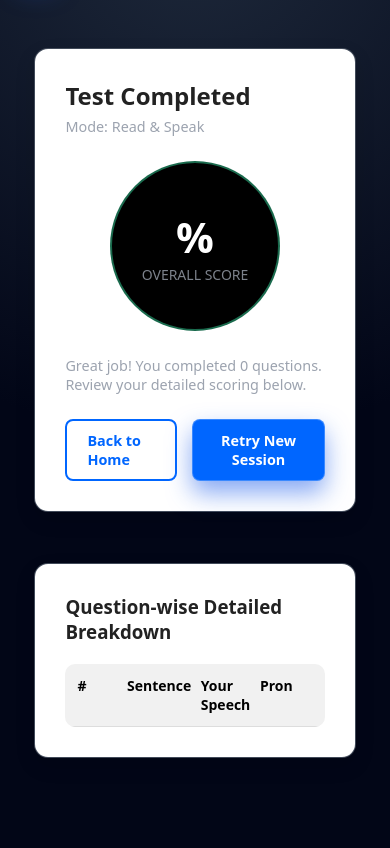
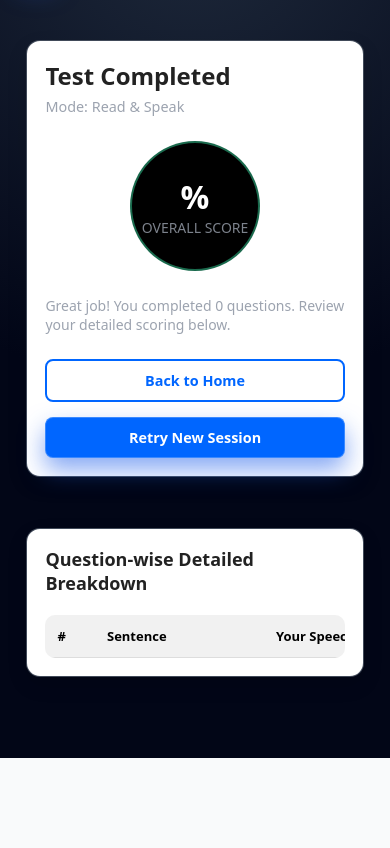
Before and after one commit to arvind88765/communication-test-ai, a Flask app: template templates/result.html in a window 390 px wide. Shown: the part 86-934 px from the top of the page. After the commit the page ends 844 px from the top, so only its background shows below. Run offline with Flask 3, Linux system fonts and the light colour scheme; the template is opened without the code that fills it, so the values that code supplies are empty.

Commit message:
Update result.html

```diff
--- a/templates/result.html
+++ b/templates/result.html
@@ -32,7 +32,6 @@
       <button id="retryBtn" class="primary-btn">Retry New Session</button>
     </div>
   </div>
-
 
   <!-- QUESTION-WISE BREAKDOWN -->
   <div class="detail-card">
@@ -75,6 +74,9 @@
 </script>
 
 <style>
+/* =============================
+   BASE (PC – UNCHANGED)
+   ============================= */
 
 .result-wrapper {
   width: 100%;
@@ -82,8 +84,6 @@
   margin: auto;
   padding: 20px;
 }
-
-/* ----- CARD STYLING ----- */
 
 .result-card, .detail-card {
   background: #ffffff;
@@ -97,8 +97,6 @@
 h3 {
   margin-bottom: 15px;
 }
-
-/* ----- SCORE CIRCLE ----- */
 
 .overall-score-circle {
   width: 170px;
@@ -123,8 +121,7 @@
   opacity: 0.8;
 }
 
-/* ----- TABLE FIX ----- */
-
+/* TABLE */
 .detail-table {
   width: 100%;
   margin-top: 20px;
@@ -133,7 +130,6 @@
   background: white;
 }
 
-/* Header */
 .detail-header {
   display: grid;
   grid-template-columns: 40px 2fr 2fr 90px 90px 90px 90px 90px;
@@ -145,7 +141,6 @@
   border-bottom: 1px solid #ddd;
 }
 
-/* Rows */
 .detail-row {
   display: grid;
   grid-template-columns: 40px 2fr 2fr 90px 90px 90px 90px 90px;
@@ -169,8 +164,7 @@
   word-wrap: break-word;
 }
 
-/* ----- Buttons ----- */
-
+/* BUTTONS */
 .result-actions {
   display: flex;
   justify-content: center;
@@ -205,6 +199,59 @@
   background: #e8f0ff;
 }
 
+/* =============================
+   MOBILE ONLY (NO PC IMPACT)
+   ============================= */
+@media (max-width: 768px) {
+
+  .result-wrapper {
+    padding: 12px;
+  }
+
+  .result-card,
+  .detail-card {
+    padding: 18px;
+  }
+
+  .overall-score-circle {
+    width: 130px;
+    height: 130px;
+  }
+
+  .score-value {
+    font-size: 32px;
+  }
+
+  .result-actions {
+    flex-direction: column;
+  }
+
+  .result-actions a,
+  .result-actions button {
+    width: 100%;
+    text-align: center;
+  }
+
+  /* Horizontal swipe for table */
+  .detail-table {
+    overflow-x: auto;
+    -webkit-overflow-scrolling: touch;
+  }
+
+  .detail-header,
+  .detail-row {
+    min-width: 900px;
+    font-size: 13px;
+  }
+
+  h3 {
+    font-size: 18px;
+  }
+
+  .result-summary {
+    font-size: 14px;
+  }
+}
 </style>
 
 {% endblock %}
```
